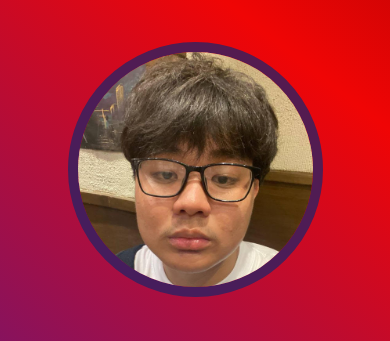
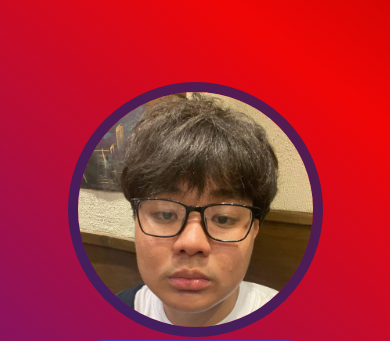
Before and after one commit to carlemmanuel1/AbalonPortfolio, a plain HTML site: page index.html in a window 390 px wide. Shown: the part 356-697 px from the top of the page. Drawn offline with Linux system fonts and the light colour scheme.

Commit message:
Add files via upload

```diff
--- a/index.css
+++ b/index.css
@@ -98,7 +98,7 @@ header, h1{
     flex-wrap: wrap;
     flex-direction: column;
     width: 100%;
-    height: 10px;
+    height: 2px;
     justify-content: center;
     align-items: center;
     align-content: center;
@@ -112,8 +112,8 @@ header, h1{
     justify-content: center;
     align-items: center;
     align-content: center;
-    height: 325px;
-    margin-bottom: 170px;
+    height: 305px;
+    margin-bottom: 89px;
     width: 320px;
     border-radius: 50%;
     border: 10px solid #272366c2;
@@ -283,6 +283,7 @@ section {
 
     .Home {
         flex-direction: column;
+        width: auto;
         flex-wrap: nowrap;
     }
 
@@ -298,7 +299,7 @@ section {
 
     .image img {
         height: 255px;
-        width: 255px;
+        width: auto;
         margin-top: 60px;
     }
 
```
